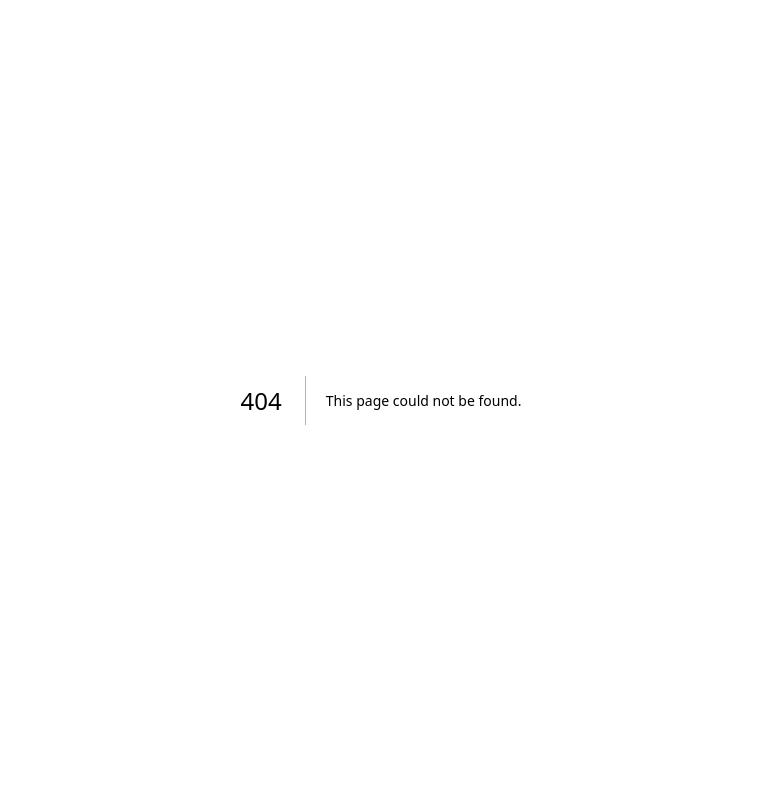
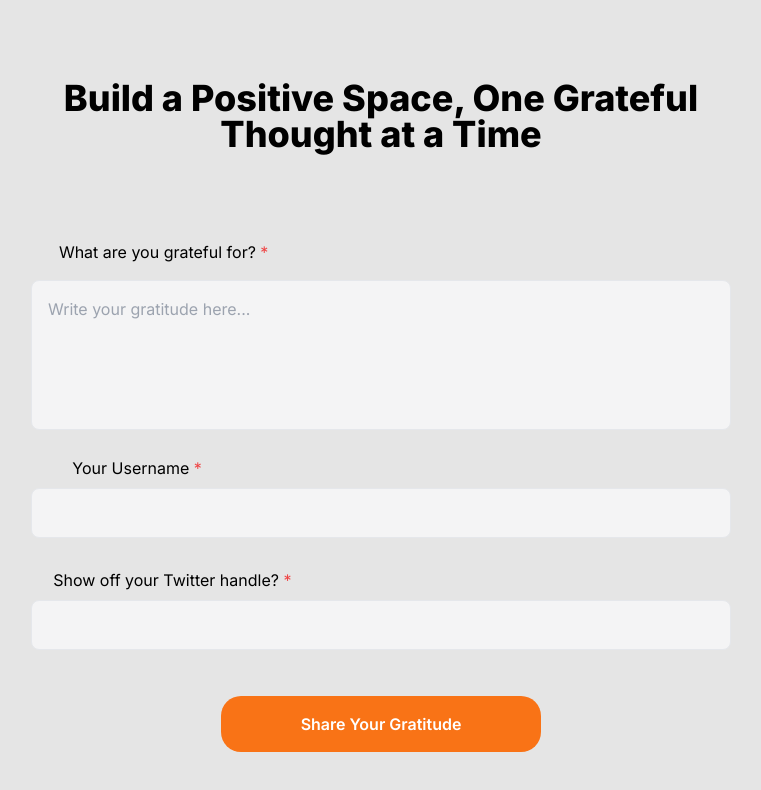
Before and after one commit to Aby-ss/GratitudeWall, a Next.js app in the folder gratitudewall/: page /form in a window 1280 px wide. Before the commit this address had no page. Shown: the top 790 px of the page, without its empty margins (259-1020 px from the left). Built offline with nearby package versions, Linux system fonts and the light colour scheme.

Commit message:
Added the post react button ✅

```diff
--- /dev/null
+++ b/gratitudewall/src/app/context/GratitudeContext.js
@@ -0,0 +1,23 @@
+// app/context/GratitudeContext.js
+
+import { createContext, useState, useContext } from 'react';
+
+const GratitudeContext = createContext();
+
+export function GratitudeProvider({ children }) {
+  const [gratitudeList, setGratitudeList] = useState([]);
+
+  const addGratitude = (newPost) => {
+    setGratitudeList((prevList) => [...prevList, newPost]);
+  };
+
+  return (
+    <GratitudeContext.Provider value={{ gratitudeList, addGratitude }}>
+      {children}
+    </GratitudeContext.Provider>
+  );
+}
+
+export function useGratitude() {
+  return useContext(GratitudeContext);
+}
--- a/gratitudewall/src/app/new/page.js
+++ b/gratitudewall/src/app/form/page.js
@@ -32,6 +32,9 @@ export default function GratitudeWall() {
   const [notificationMessage, setNotificationMessage] = useState('');
   const [notificationColor, setNotificationColor] = useState('bg-green-500');
 
+  // State for managing likes
+  const [likes, setLikes] = useState([]);
+
   // Handlers for the input fields
   const handleGratitudeChange = (e) => setGratitudeText(e.target.value);
   const handleUsernameChange = (e) => setUsername(e.target.value);
@@ -55,18 +58,30 @@ export default function GratitudeWall() {
       setNotificationColor('bg-green-500');
       setShowNotification(true);
       setTimeout(() => setShowNotification(false), 6000);
+
+      // Initialize likes state for new posts
+      setLikes([...likes, { isLiked: false, count: 0 }]);
     }
+  };
+
+  // Handle like button click
+  const handleLikeClick = (index) => {
+    const updatedLikes = [...likes];
+    updatedLikes[index] = {
+      isLiked: !updatedLikes[index].isLiked,
+      count: updatedLikes[index].isLiked ? updatedLikes[index].count - 1 : updatedLikes[index].count + 1
+    };
+    setLikes(updatedLikes);
   };
 
   return (
     <main className="flex min-h-screen flex-col items-center justify-between p-24">
-
       <h1 className="font-extrabold text-4xl text-center w-[650px] leading-9 absolute top-[10%] text-pretty">
         Build a Positive Space, One Grateful Thought at a Time
       </h1>
 
       <p className="absolute top-[30%] right-[58.8%]">
-        What are you grateful for ? <span className="text-red-500">*</span>
+        What are you grateful for? <span className="text-red-500">*</span>
       </p>
 
       {/* Gratitude Text Area */}
@@ -76,7 +91,7 @@ export default function GratitudeWall() {
           placeholder="Write your gratitude here..."
           style={{ backgroundColor: 'transparent' }}
           value={gratitudeText}
-          onChange={handleGratitudeChange}  // Update handler function
+          onChange={handleGratitudeChange}
         ></textarea>
       </div>
 
@@ -89,7 +104,7 @@ export default function GratitudeWall() {
           className="w-full h-full border-none outline-none resize-none rounded-lg"
           style={{ backgroundColor: 'transparent' }}
           value={username}
-          onChange={handleUsernameChange}  // Update handler function
+          onChange={handleUsernameChange}
         ></textarea>
       </div>
 
@@ -102,7 +117,7 @@ export default function GratitudeWall() {
           className="w-full h-full border-none outline-none resize-none rounded-lg"
           style={{ backgroundColor: 'transparent' }}
           value={Twitter}
-          onChange={handleTwitterChange}  // Update handler function
+          onChange={handleTwitterChange}
         ></textarea>
       </div>
 
@@ -130,9 +145,40 @@ export default function GratitudeWall() {
       {/* Gratitude List with Username and Twitter */}
       <div className="absolute top-[100%] w-full flex flex-col items-center">
         {gratitudeList.map((item, index) => (
-          <div key={index} className="bg-grey border border-gray-300 rounded-lg p-4 mb-4 shadow-sm" style={{ width: '500px', height: '90px' }}>
-            <p><strong>{item.username}</strong> {item.twitter && `(@${item.twitter})`}</p>
-            <p>{item.text}</p>
+          <div
+            key={index}
+            className="flex items-center bg-slate-50 border border-gray-300 rounded-lg p-4 mb-4 shadow-lg"
+            style={{ width: '500px', height: '120px' }} // Increased height to accommodate the like button
+          >
+            {/* Post Content */}
+            <div className="flex-1">
+              <p>
+                <strong>{item.username}</strong>{' '}
+                {item.twitter && (
+                  <a
+                    href={`https://twitter.com/${item.twitter}`}
+                    target="_blank"
+                    rel="noopener noreferrer"
+                    className="text-blue-500 underline"
+                  >
+                    @{item.twitter}
+                  </a>
+                )}
+              </p>
+              <p>{item.text}</p>
+            </div>
+
+            {/* Like Button and Counter */}
+            <div className="flex flex-col items-center ml-4">
+              <button
+                onClick={() => handleLikeClick(index)}
+                className={`text-2xl ${likes[index]?.isLiked ? 'text-blue-600' : 'text-gray-500'} transition-transform duration-200`}
+                style={{ transform: likes[index]?.isLiked ? 'scale(1.5)' : 'scale(1)' }}
+              >
+                🕊️
+              </button>
+              <h2 className="text-center font-bold font-lg mt-1">{likes[index]?.count || 0}</h2> {/* Like Counter */}
+            </div>
           </div>
         ))}
       </div>
--- a/gratitudewall/src/app/globals.css
+++ b/gratitudewall/src/app/globals.css
@@ -4,8 +4,8 @@
 
 :root {
   --foreground-rgb: 0, 0, 0; /* Black text color */
-  --background-start-rgb: 240, 240, 240; /* Ivory background color */
-  --background-end-rgb: 240, 240, 240; /* Ivory background color */
+  --background-start-rgb: 229, 229, 229; /* Ivory background color */
+  --background-end-rgb: 229, 229, 229; /* Ivory background color */
 }
 
 @media (prefers-color-scheme: white) { /* CUSTOMISE TIP 💡 : Set the colour theme to dark or white to change the colours of the web page to be responsive to the theme */
@@ -51,3 +51,15 @@ body {
 .font-extrabold {
   font-weight: 800;
 }
+
+.logo {
+  transition: background-color 0.3s, transform 0.6s;
+}
+
+.logo:hover {
+  background-color: grey;
+}
+
+.logo.clicked {
+  transform: rotate(360deg);
+}
```
